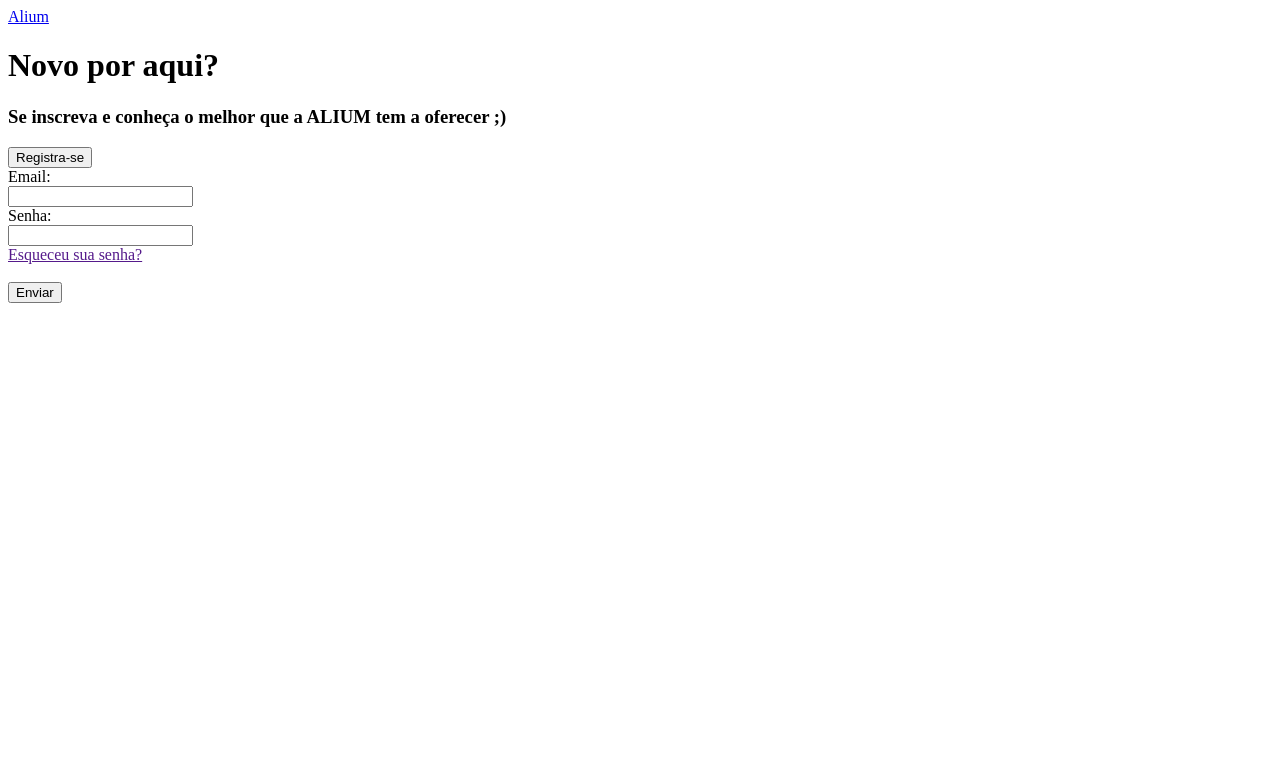
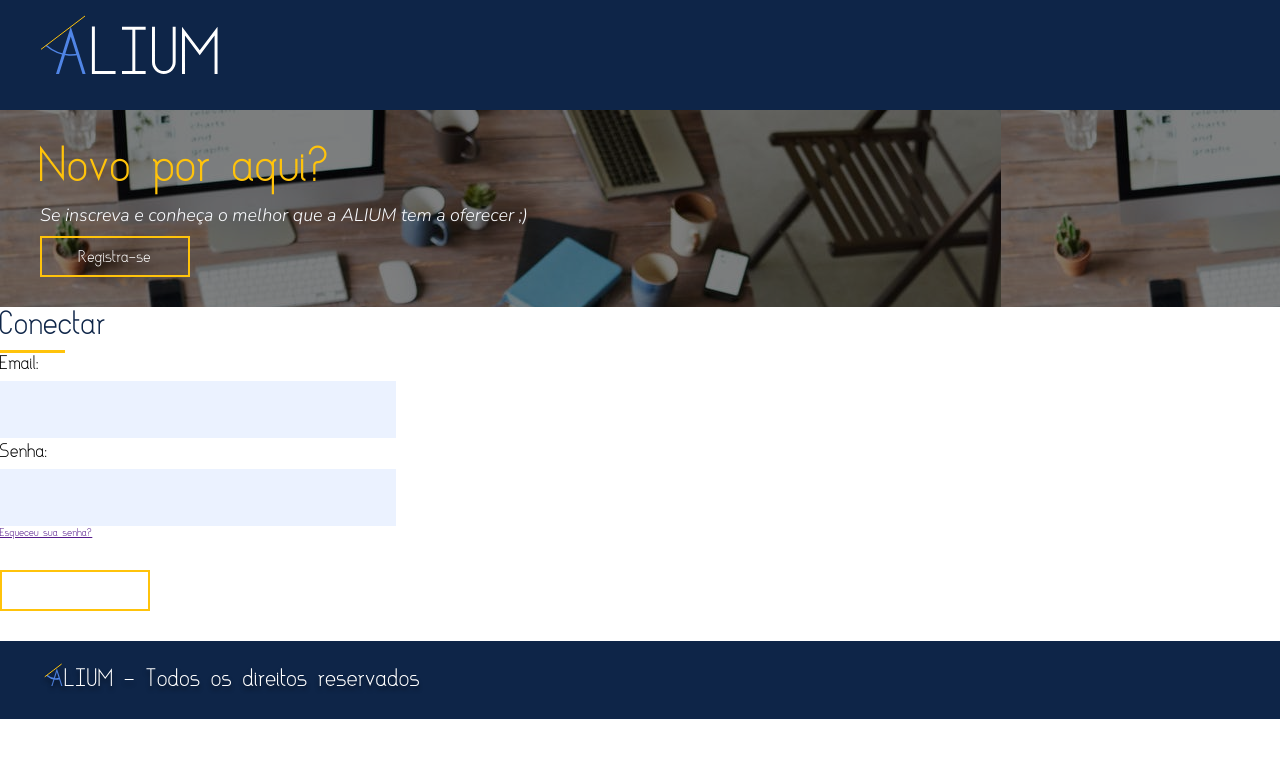
Before and after one commit to JRBARROZ/Alium, a PHP site: page /Conectar.html in a window 1280 px wide. Shown: the top 758 px of the page. Run offline with PHP 8.4, Linux system fonts and the light colour scheme.

Commit message:
criação pagina cadastro/login

```diff
--- a/Conectar.html
+++ b/Conectar.html
@@ -1,22 +1,47 @@
 <!DOCTYPE html>
 <html lang="en">
+
 <head>
     <meta charset="UTF-8">
     <meta name="viewport" content="width=device-width, initial-scale=1.0">
+    <link rel="stylesheet" href="./css/conectar.css">
+    <link rel="stylesheet" href="https://cdnjs.cloudflare.com/ajax/libs/font-awesome/4.7.0/css/font-awesome.min.css">
     <title>Conectar</title>
 </head>
+
 <body>
+    <div class="header">
+        <div class="header-container">
             <header>
-<a href="index.php">Alium</a>
+                <a href="index.html" class="menu-logo"><img src="images/icons/logo.svg" alt=""></a>
             </header>
+        </div>
+    </div>
 
-
-<h1>Novo por aqui?</h1>
-<h3>Se inscreva e conheça o melhor que a ALIUM tem a oferecer ;)</h3>
+    <section class="register login">
+        <div class="overlay-container">
+            <div class="register-container">
+                <div class="text-login">
+                    <p>Novo por aqui?</p>
+                    <div class="subtext-login">
+                        <p>Se inscreva e conheça o melhor que a ALIUM tem a oferecer ;)</p>
+                        <div class="register-form">
                             <form action="cadastro.php">
                                 <input type="submit" value="Registra-se" />
                             </form>
-
+                        </div>
+                    </div>
+                </div>
+            </div>
+        </div>
+    </section>
+    <section class="conectar">
+        <div class="conectar-container">
+            <div class="title-login">
+                <p>Conectar</p>
+            </div>
+            <div class="traco-login"></div>
+            <div class="register-form">
                 <form>
                     <label for="Email">Email:</label><br>
                     <input type="text" id="Email" name="Email" value=""><br>
@@ -24,11 +49,20 @@
                     <input type="password" id="senha" name="senha" value=""><br>
                     <a href="">Esqueceu sua senha?</a><br>
                     <br>
-
                     <input type="submit" value="Enviar">
                 </form>
+            </div>
+        </div>
+    </section>
     <footer>
-
+        <section class="footer">
+            <div class="footer-container">
+                <div class="logo-footer">
+                    <img src="images/icons/logo-footer.svg" alt="">
+                </div>
+            </div>
+        </section>
     </footer>
 </body>
+
 </html>
--- /dev/null
+++ b/css/conectar.css
@@ -0,0 +1,224 @@
+* {
+    padding: 0;
+    margin: 0;
+}
+
+@font-face {
+    font-family: 'Asgalt';
+    src: url('../font/Asgalt-Regular.ttf');
+}
+
+@font-face {
+    font-family: 'Nunito-Light';
+    src: url('../font/Nunito-LightItalic.ttf');
+}
+
+@font-face {
+    font-family: 'Nunito-Regular';
+    src: url('../font/Nunito-Regular.ttf');
+}
+
+.register {
+    width: 30%;
+    height: auto;
+    padding: 30px 0px 30px 0px;
+    background-color: #4989ff0a;
+    float: left;
+}
+
+.register-container {
+    width: 1200px;
+    margin: 0 auto;
+}
+
+.register-form {
+    float: left;
+}
+
+.register-information {
+    float: right;
+}
+
+.register-container::before,
+.register-container::after {
+    content: '';
+    display: table;
+    clear: both;
+}
+
+.register-form form input[type=text],
+form input[type=password],
+textarea {
+    width: 376px;
+    height: 37px;
+    background-color: #EBF2FF;
+    outline: none;
+    padding: 10px;
+    border: none;
+    font-family: "Nunito-light";
+}
+
+.register-form label {
+    font-family: "Asgalt";
+    font-size: 1.75em;
+}
+
+.register-form textarea {
+    height: 100px;
+}
+
+.register-form input[type=submit] {
+    width: 150px;
+    height: 41px;
+    color: white;
+    font-family: 'Asgalt';
+    font-size: 24px;
+    border: absolute 3px;
+    border-color: #FFC30B;
+    padding: 8px;
+    outline: none;
+    cursor: pointer;
+    transition: 1s;
+    margin-top: 10px;
+    border-style: solid;
+    background-color: transparent;
+}
+
+.register-form input[type=submit]:hover {
+    transition: 1s;
+    background-color: #4D6180;
+}
+
+.register-information {
+    font-family: "Nunito-Light";
+    font-size: 1.5em;
+    margin-top: 80px;
+}
+
+.footer {
+    background-color: #0E2548;
+    padding: 10px 0px 10px 0px;
+    width: 100%;
+}
+
+.footer-container {
+    margin: 0 auto;
+    max-width: 1200px;
+}
+
+.footer-container::before,
+.footer-container::after {
+    content: '';
+    display: table;
+    clear: both;
+}
+
+.header {
+    background-color: #0E2548;
+    padding: 10px 0px 10px 0px;
+    width: 100%;
+}
+
+.header-container {
+    margin: 0 auto;
+    max-width: 1200px;
+}
+
+.header-container::before,
+.header-container::after {
+    content: "";
+    display: table;
+    clear: both;
+}
+
+.text-login {
+    font-family: "Asgalt";
+    font-style: normal;
+    font-weight: normal;
+    font-size: 72px;
+    line-height: 65px;
+    color: #FFC30B;
+}
+
+.subtext-login {
+    font-family: "Nunito-light";
+    font-style: normal;
+    font-weight: normal;
+    font-size: 18px;
+    line-height: 21px;
+    text-align: none;
+    color: #FAFCFF;
+}
+
+.title-login {
+    font-family: "Asgalt";
+    font-style: normal;
+    font-weight: normal;
+    font-size: 48px;
+    line-height: 43px;
+    color: #0E2548;
+}
+
+.traco-login {
+    position: absolute;
+    width: 65px;
+    height: 3px;
+    background: #FFC30B;
+}
+
+.conectar {
+    font-family: 'Asgalt';
+    width: 30%;
+    height: auto;
+    padding: 30px 0px 30px 0px;
+}
+
+.conectar-container {
+    margin: 0 auto;
+    max-width: 1200px;
+}
+
+.conectar-container::before,
+.conectar-container::after {
+    content: "";
+    display: table;
+    clear: both;
+}
+
+.conectar-form input[type=submit] {
+    width: 150px;
+    height: 41px;
+    color: white;
+    font-family: 'Asgalt';
+    font-size: 24px;
+    border: absolute 3px;
+    border-color: #FFC30B;
+    padding: 8px;
+    outline: none;
+    cursor: pointer;
+    transition: 1s;
+    margin-top: 10px;
+    border-style: solid;
+    background-color: transparent;
+}
+
+.login {
+    background-image: url("../images/backgrounds/register.jpeg");
+    width: 100%;
+    height: 100%;
+    position: relative;
+}
+
+.login::before {
+    position: absolute;
+    top: 0px;
+    left: 0px;
+    width: 100%;
+    height: 100%;
+    content: '';
+    background-color: rgb(0, 0, 0, 0.5);
+}
+
+.overlay-container {
+    position: relative;
+}
```
Also changed, not shown: cadastro.html (+25 -9 lines), css/cadastro.css (+35 -0 lines). Lines whose indentation alone changed are shown as unchanged.
